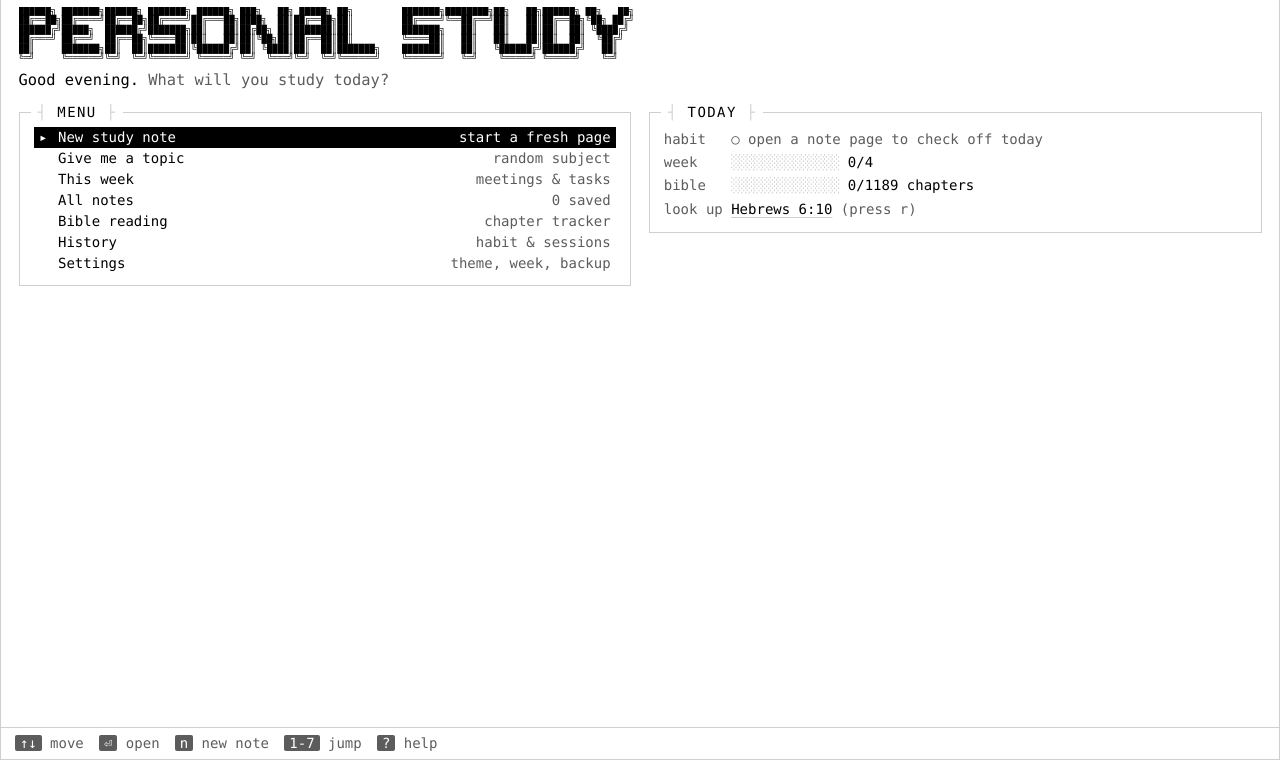
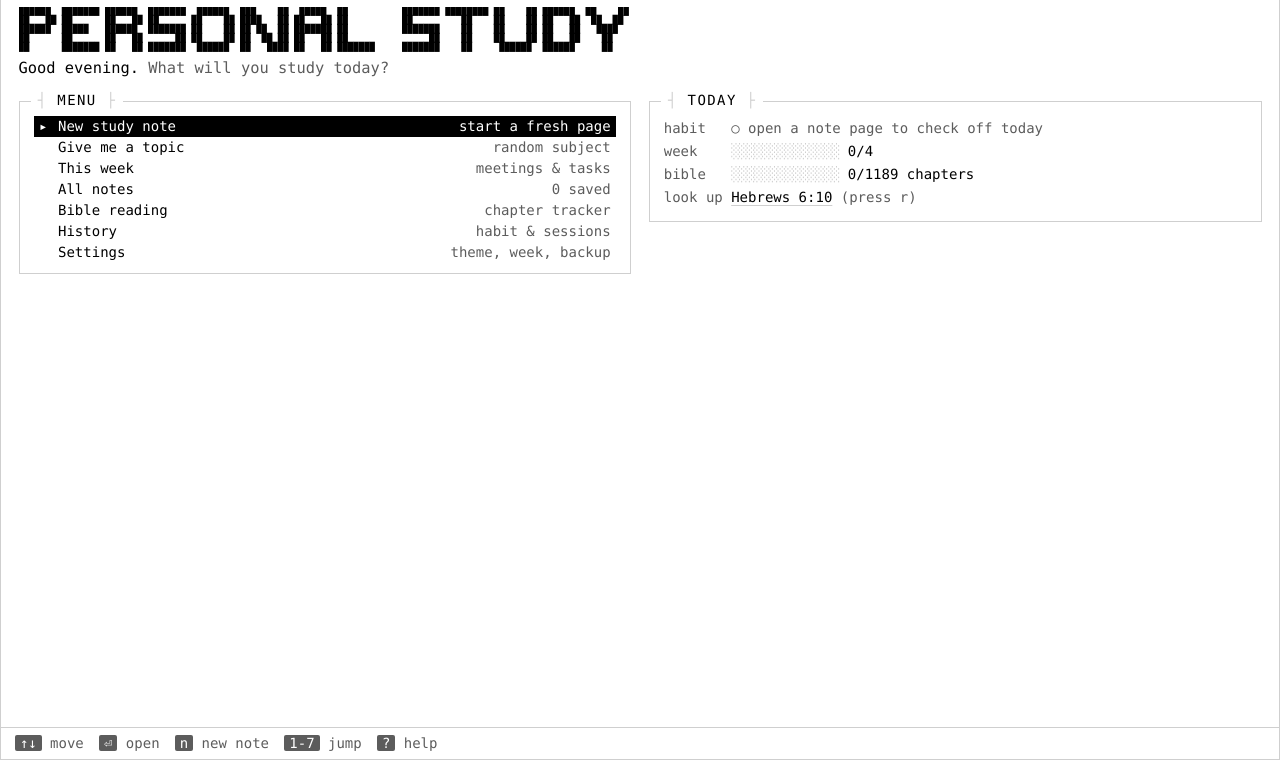
Before and after one commit to 9wx9st9vhm-tech/Personal-study-app, a website built with Vite: page index.html in a window 1280 px wide. Shown: the part 40-800 px from the top of the page. Built offline with nearby package versions, Linux system fonts and the light colour scheme.

Commit message:
Flatten the home screen logo (remove the 3D shadow)
Co-Authored-By: Claude Opus 5.5 <noreply@anthropic.com>
Claude-Session: https://claude.ai/code/session_013uog4HYo35Vm4Txn8KDPmy

```diff
--- a/src/styles.css
+++ b/src/styles.css
@@ -398,7 +398,7 @@ textarea.stop.focused {
   margin: 0 0 0.6em;
   color: var(--accent);
   font-size: 9px;
-  line-height: 1.05;
+  line-height: 1;
   overflow: hidden;
 }
 .greet {
```
Also changed, not shown: src/screens/home.ts (+6 -7 lines).
